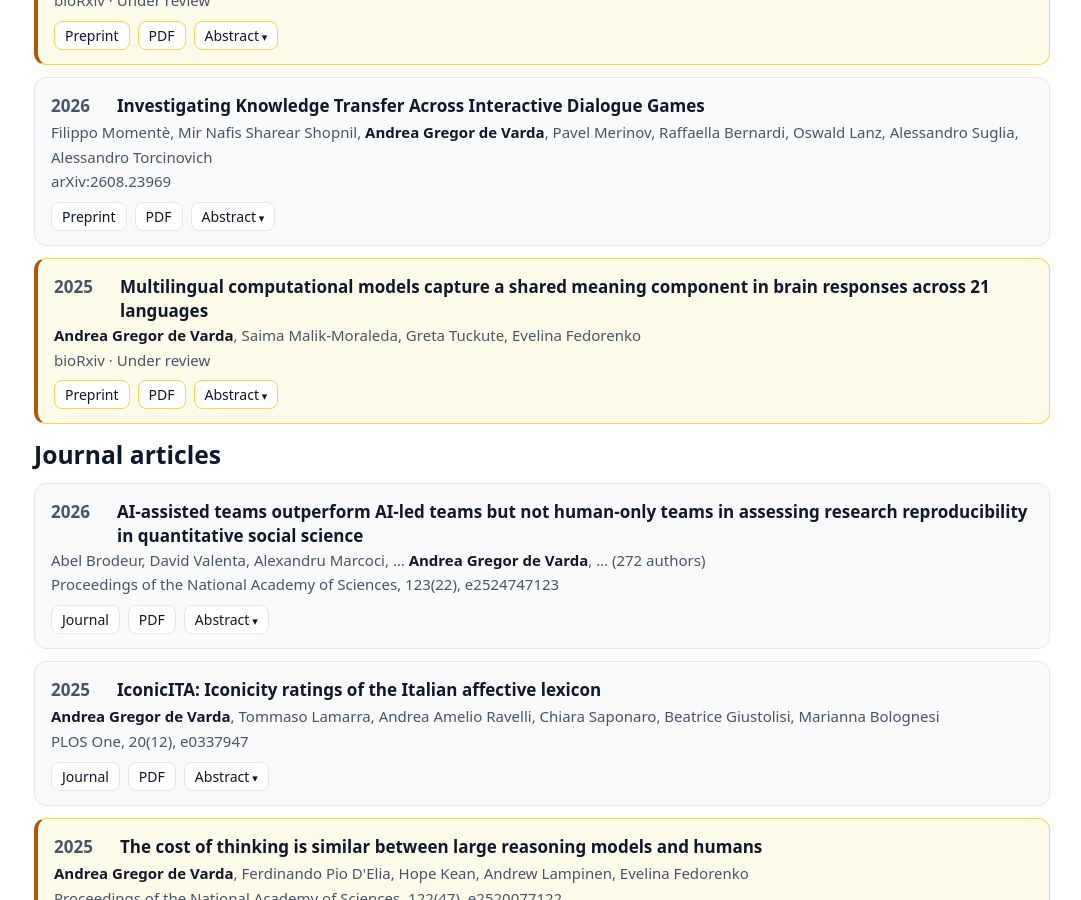
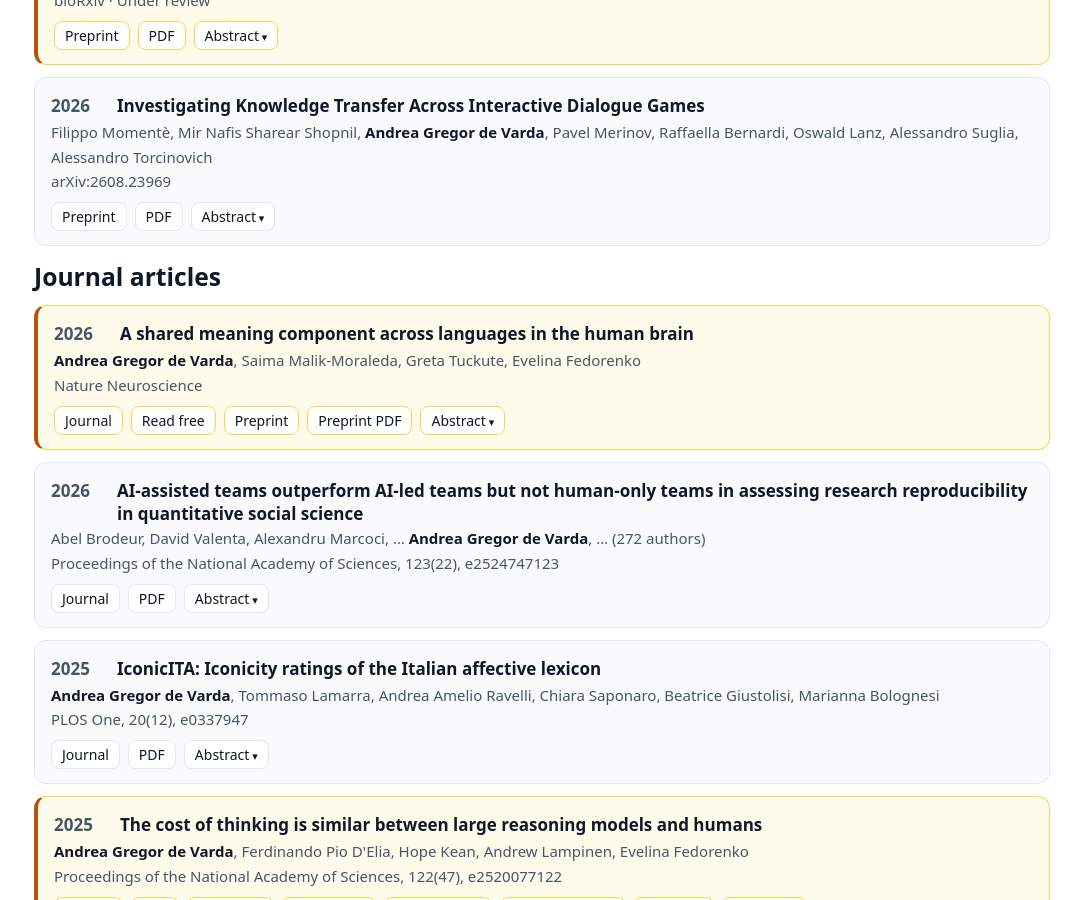
Before and after one commit to Andrea-de-Varda/Andrea-de-Varda.github.io, a Jekyll site: the page built from publications.md, in a window 1280 px wide and 900 px high, scrolled down 978 px. Shown: the whole window, without its empty margins (98-1179 px from the left). Built offline with Jekyll 4.4.1, drawn with Linux system fonts in a browser that asks for light colours.

Commit message:
Nature Neuroscience paper published: update entry, news, research card
- Convert the 21-languages bioRxiv preprint into the published Nature
  Neuroscience article (new title, published abstract), keeping links to
  the preprint and its PDF
- Add SharedIt free read-only link ("Read free")
- Support sharedit / preprint / preprint_pdf fields on publication cards
- Add Nov 2026 news item; update the research-page citation

Co-Authored-By: Claude Opus 5.5 <noreply@anthropic.com>

```diff
--- a/_data/publications.yml
+++ b/_data/publications.yml
@@ -1,7 +1,8 @@
 # _data/publications.yml
 # Fields: type (preprint|journal|conference|chapter), date (YYYY-MM, informational; entries are rendered in file order, newest first),
 # highlight (selected paper), award, note, reply (PNAS reply, rendered inside the exchange block),
-# abstract (verbatim from publisher), exchange (letters + replies attached to a main paper).
+# abstract (verbatim from publisher), exchange (letters + replies attached to a main paper),
+# sharedit (publisher's free read-only link), preprint / preprint_pdf (preprint of a published paper).
 - title: "CogGym: Towards Large-Scale Comparative Evaluation of Human and Machine Cognition"
   authors: "Lance Ying, Jinzhou Wu, Yingshan Susan Wang, Shivam Aarya, Luca M. Schulze Buschoff, Harry Chen, Katherine M. Collins, Andrea Gregor de Varda, … Thomas L. Griffiths, Tobias Gerstenberg, Kevin Smith, Joshua B. Tenenbaum (56 authors)"
   venue: "arXiv:2609.21259"
@@ -63,18 +64,19 @@
   url: "https://arxiv.org/abs/2608.23969"
   pdf: "https://arxiv.org/pdf/2608.23969"
   abstract: "Dialogue games represent a challenging setting where complex cognitive skills are required to accomplish tasks while coordinating with other players. Considering that language represents an interface for both understanding the game rules and executing actions, it is reasonable to assume that training on a specific language game will enhance specific capabilities that might be relevant for other tasks as well. Motivated by this rationale, in this paper, we investigate how knowledge transfers across different dialogue games. We study transferability by finetuning LLM models on games from the clembench suite (Chalamalasetti et al., 2023) and performing two analyses: i) we derive a task-transferability graph using a binary integer optimization program from Zamir et al. (2018), using task performance as the main metric; and ii) we compute task vectors (Ilharco et al., 2022) for each game to study similarities across finetuned models and their task transferability. In our first analysis, we find that some games benefit more from transfer than finetuning, and that the visuospatial family (e.g., exploration games) transfers best. With our task vector analysis instead, we find that similarity-based approaches capture game-role relationships but almost no transferability patterns, suggesting that more complex metrics are required."
-- title: "Multilingual computational models capture a shared meaning component in brain responses across 21 languages"
+- title: "A shared meaning component across languages in the human brain"
   authors: "Andrea Gregor de Varda, Saima Malik-Moraleda, Greta Tuckute, Evelina Fedorenko"
-  venue: "bioRxiv"
-  year: 2025
-  date: "2025-02"
-  type: "preprint"
+  venue: "Nature Neuroscience"
+  year: 2026
+  date: "2026-11"
+  type: "journal"
   highlight: true
   thumb: "/assets/img/research/brain.png"
-  note: "Under review"
-  url: "https://www.biorxiv.org/content/10.1101/2025.02.01.636044v3"
-  pdf: "https://www.biorxiv.org/content/10.1101/2025.02.01.636044v3.full.pdf"
-  abstract: "At the heart of language neuroscience lies a fundamental question: How does the brain process the rich variety of languages? Multilingual neural network models offer a way to answer this question by representing linguistic content across languages in a shared space. Leveraging these advances, we evaluated the similarity of linguistic representations in speakers of 21 languages. We combined existing (12 languages across 4 language families) and newly collected fMRI data (9 languages across 4 families) to test encoding models predicting brain activity in the language network using representations from multilingual models. Model representations reliably predicted brain responses within each language. Critically, encoding models can be transferred zero-shot across languages, so that a model trained to predict brain activity in a set of languages can account for responses in a held-out language. These results imply a shared cross-lingual component, which appears to be related to a shared meaning space."
+  url: "https://www.nature.com/articles/s41593-026-02523-6"
+  sharedit: "https://rdcu.be/kXkQ3q7ma1pa"
+  preprint: "https://www.biorxiv.org/content/10.1101/2025.02.01.636044v3"
+  preprint_pdf: "https://www.biorxiv.org/content/10.1101/2025.02.01.636044v3.full.pdf"
+  abstract: "Human languages differ profoundly in their sounds, words and grammatical systems, yet all support the communication of complex meanings. How the brain handles this diversity remains a fundamental question in language neuroscience. Multilingual neural network models offer a way to answer this question by representing linguistic content across languages in a shared space. Leveraging these advances, we evaluated the similarity of linguistic representations in speakers of 21 languages. Here we combined existing (12 languages across 4 language families) and newly collected functional magnetic resonance imaging data (9 languages across 4 families) to test encoding models predicting brain activity in the language network using representations from multilingual models. Model representations predicted brain responses reliably within each language. Critically, encoding models trained on one set of languages generalized zero-shot to previously unseen languages, accurately predicting neural responses without exposure to the target language. This cross-lingual generalization extended across variation in language family, stimulus type and presentation modality. These findings point to a shared cross-lingual component for meaning across human languages."
 - title: "AI-assisted teams outperform AI-led teams but not human-only teams in assessing research reproducibility in quantitative social science"
   authors: "Abel Brodeur, David Valenta, Alexandru Marcoci, … Andrea Gregor de Varda, … (272 authors)"
   venue: "Proceedings of the National Academy of Sciences, 123(22), e2524747123"
--- a/publications.md
+++ b/publications.md
@@ -31,6 +31,9 @@ permalink: /publications/
   <div class="pub-links">
     {% if p.url %}<a href="{{ p.url }}" target="_blank" rel="noopener">{% if p.type == "preprint" %}Preprint{% elsif p.type == "conference" %}Proceedings{% elsif p.type == "chapter" %}Publisher{% else %}Journal{% endif %}</a>{% endif %}
     {% if p.pdf %}<a href="{{ p.pdf }}" target="_blank" rel="noopener">PDF</a>{% endif %}
+    {% if p.sharedit %}<a href="{{ p.sharedit }}" target="_blank" rel="noopener">Read free</a>{% endif %}
+    {% if p.preprint %}<a href="{{ p.preprint }}" target="_blank" rel="noopener">Preprint</a>{% endif %}
+    {% if p.preprint_pdf %}<a href="{{ p.preprint_pdf }}" target="_blank" rel="noopener">Preprint PDF</a>{% endif %}
     {% if p.project %}<a href="{{ p.project }}" target="_blank" rel="noopener">Project page</a>{% endif %}
     {% for m in p.media %}<a href="{{ m.url }}" target="_blank" rel="noopener">{{ m.name }}</a>{% endfor %}
     {% if p.abstract %}
--- a/research.md
+++ b/research.md
@@ -46,7 +46,7 @@ permalink: /research/
     <h3>Brain–model alignment across 21 languages</h3>
     <p>
       Using fMRI data from speakers of 21 languages across several language families, we trained encoding models to predict responses in the language network from multilingual model representations. The models predict brain responses within each language and, critically, can be transferred zero-shot to new languages: a model trained on one set of languages accounts for responses in a held-out language. This points to a shared cross-lingual component in brain responses that appears to be tied to meaning.
-      <span class="refs muted">(<a href="https://www.biorxiv.org/content/10.1101/2025.02.01.636044v3" target="_blank" rel="noopener">Multilingual computational models capture a shared meaning component in brain responses across 21 languages</a>, bioRxiv, 2025)</span>
+      <span class="refs muted">(<a href="https://www.nature.com/articles/s41593-026-02523-6" target="_blank" rel="noopener">A shared meaning component across languages in the human brain</a>, Nature Neuroscience, 2026 · <a href="https://www.biorxiv.org/content/10.1101/2025.02.01.636044v3" target="_blank" rel="noopener">preprint</a>)</span>
     </p>
   </div>
 </div>
```
Also changed, not shown: index.md (+1 -0 lines).
